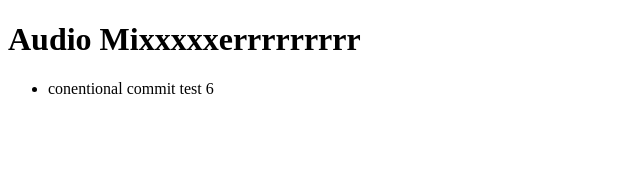
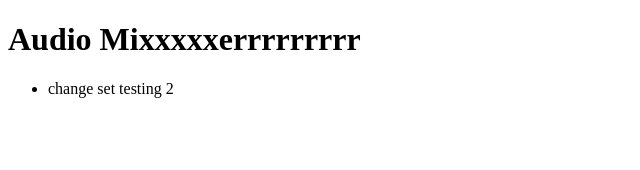
Before and after one commit to rjunsk/me-playground, a React (Create React App) app in the folder audio-mixer/: page / in a window 1280 px wide. Shown: the top 170 px of the page, without its empty margins (0-640 px from the left). Built offline with nearby package versions, Linux system fonts and the light colour scheme.

Commit message:
Changeset release testing (#21)
* changeset release 1 changeset

* changeset release 2

* changeset release 2 update

```diff
--- a/audio-mixer/src/App.tsx
+++ b/audio-mixer/src/App.tsx
@@ -3,7 +3,7 @@ export default function App() {
     <>
       <h1>Audio Mixxxxxerrrrrrrrr</h1>
       <ul>
-        <li>conentional commit test 6</li>
+        <li>change set testing 2</li>
       </ul>
     </>
   );
```
Also changed, not shown: 1 other file (tests, documents, lock files or other folders).
